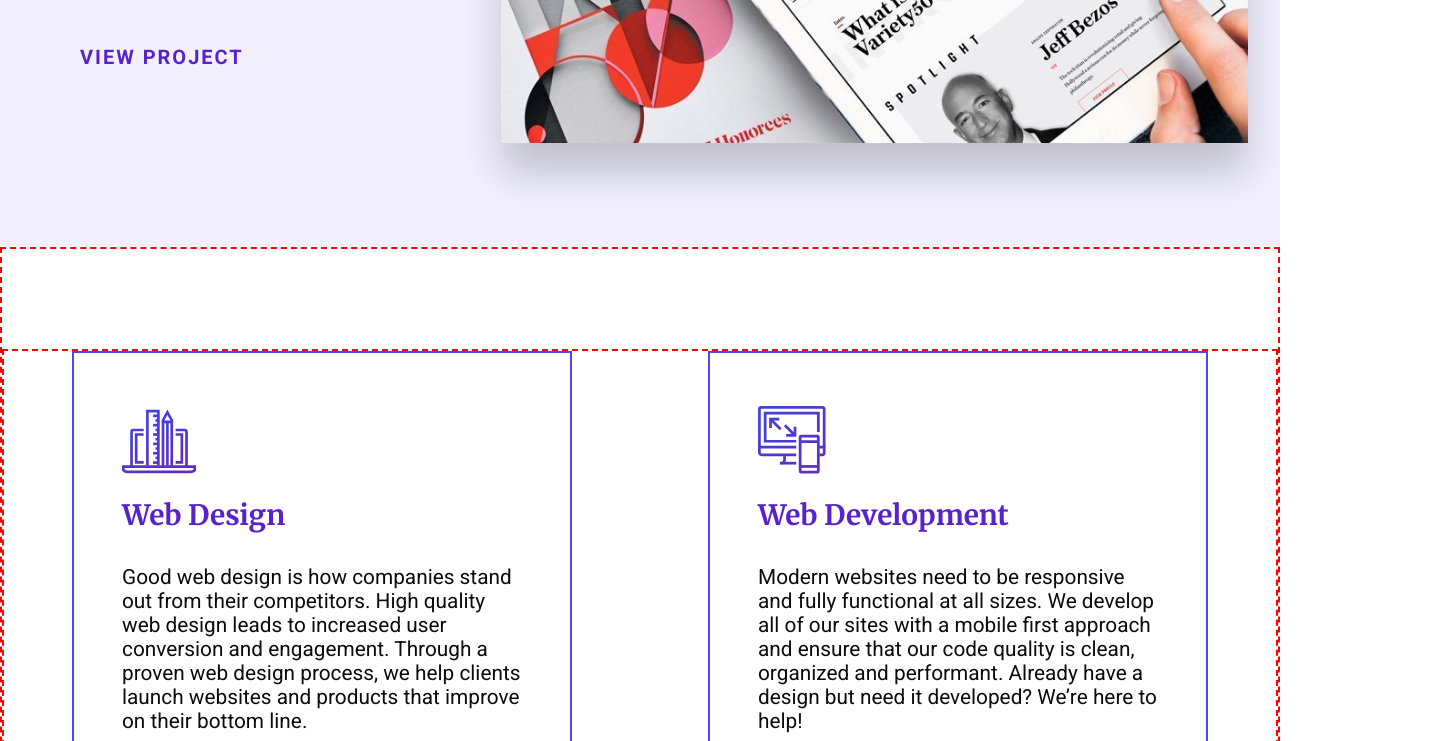
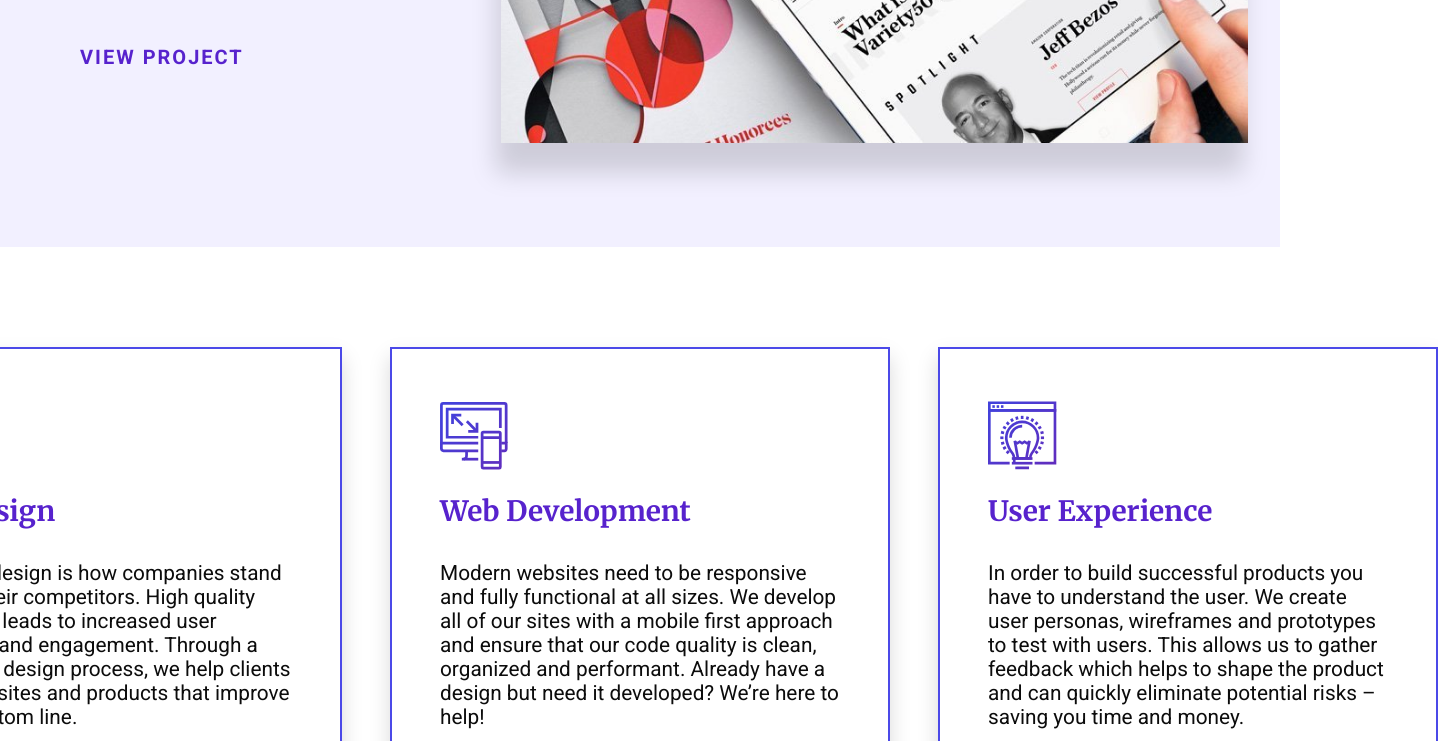
Before and after one commit to ilonavdberg/frontend-html-css-concept-opdracht, a website: page index.html in a window 1280 px wide. Shown: the part 3295-4036 px from the top of the page, 1438 px wide, since content can reach past the window. Drawn offline with Linux system fonts and the light colour scheme.

Commit message:
usp section beautified with css grid

```diff
--- a/index.html
+++ b/index.html
@@ -82,8 +82,8 @@
         </article>
         </div>
     </section>
-    <section class="test outer-container">
-        <div class="test usp-section inner-container-row large-basis">
+    <section class="outer-container">
+        <div class="usp-section large-basis">
             <article class="usp-article">
                 <img src="assets/icon_web-design.svg" alt="icon">
                 <h3>Web Design</h3>
--- a/styles/styles.css
+++ b/styles/styles.css
@@ -177,9 +177,10 @@ img {
     --text-color-secondary: var(--white-hue-pink);
     --text-color-tertiary: var(--violet);
     --button-primary: var(--pink);
+    --border-primary: var(--blue);
     --shadow-normal: rgba(0, 0, 0, 0.3);
-    --shadow-light: rgba(0, 0, 0, 0.2);
-    --border-primary: var(--blue);
+    --shadow-light: rgba(0, 0, 0, 0.15);
+
 }
 
 /* -------------- 1.3 Buttons and links -------------- */
@@ -351,7 +352,7 @@ header p {
 
 .project-image-container {
     flex-basis: 1000px;
-    filter: drop-shadow(0 30px 20px var(--shadow-light));
+    filter: drop-shadow(-5px 30px 12px var(--shadow-light));
 }
 
 .project-content {
@@ -383,15 +384,17 @@ header p {
 /* --------------- 4.4 USP Articles ------------------- */
 
 .usp-section {
-    flex-wrap: wrap;
-    justify-content: space-around;
-    row-gap: 3rem;
-    margin: 100px 0;
+    margin: 100px 2rem;
+    display: grid;
+    grid-template-rows: repeat(2, 1fr);
+    grid-template-columns: repeat(3, 500px);
+    grid-gap: 3rem;
+    justify-content: center;
 }
 
 .usp-article {
-    flex-basis: 500px;
     border: 2px solid var(--border-primary);
+    box-shadow: 0 10px 20px var(--shadow-light);
     padding: 3rem;
     text-align: left;
     font-size: 1.3rem;
```
